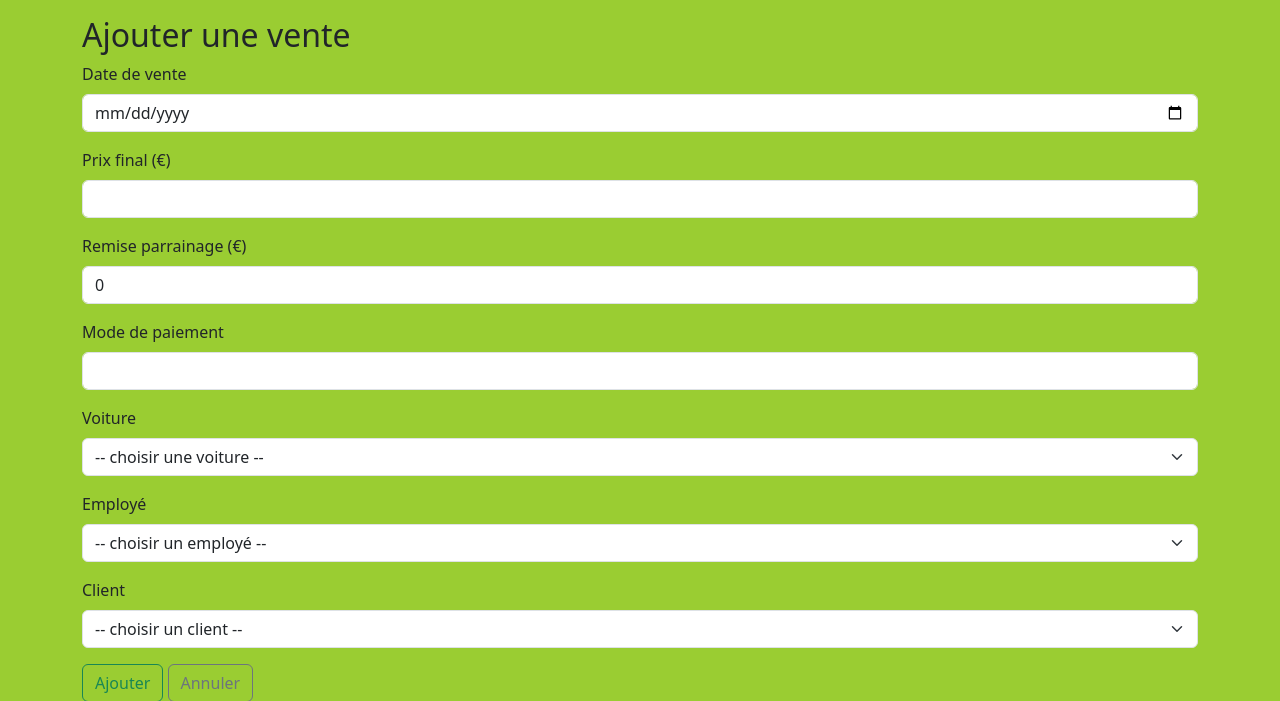
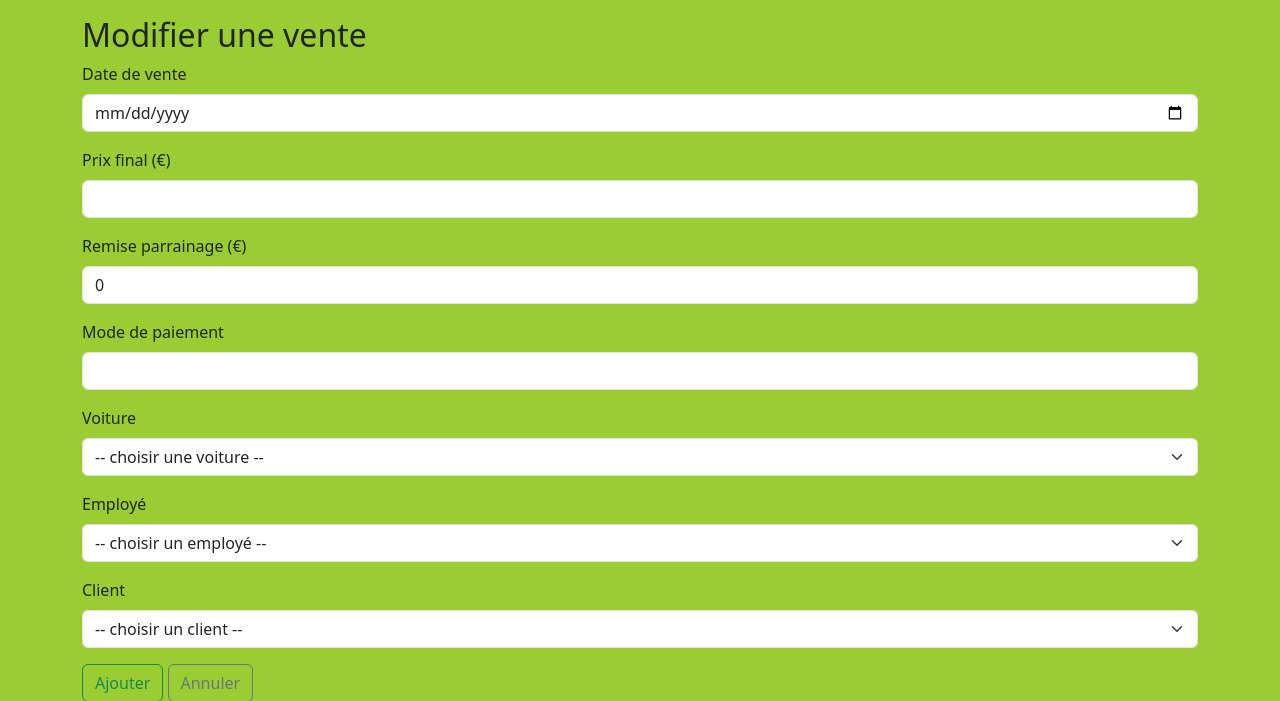
Before and after one commit to h-atni/SA_04_BDD_Flask, a Flask app: page /vente/edit in a window 1280 px wide. Shown: the part 56-757 px from the top of the page. Run offline with Flask 3, Linux system fonts and the light colour scheme; data comes from the database, SQL or seed files in the repository; data that the repository does not hold is empty; some libraries are stand-ins or nearby versions.

Commit message:
Change title and heading from 'Ajouter' to 'Modifier'

```diff
--- a/templates/vente/edit_vente.html
+++ b/templates/vente/edit_vente.html
@@ -1,7 +1,7 @@
 {% extends "layout.html" %}
-{% block title %}Ajouter une vente{% endblock %}
+{% block title %}Modifier une vente{% endblock %}
 {% block body %}
-<h2>Ajouter une vente</h2>
+<h2>Modifier une vente</h2>
 <form action="/vente/add" method="post">
   <div class="mb-3">
     <label class="form-label">Date de vente</label>
```
